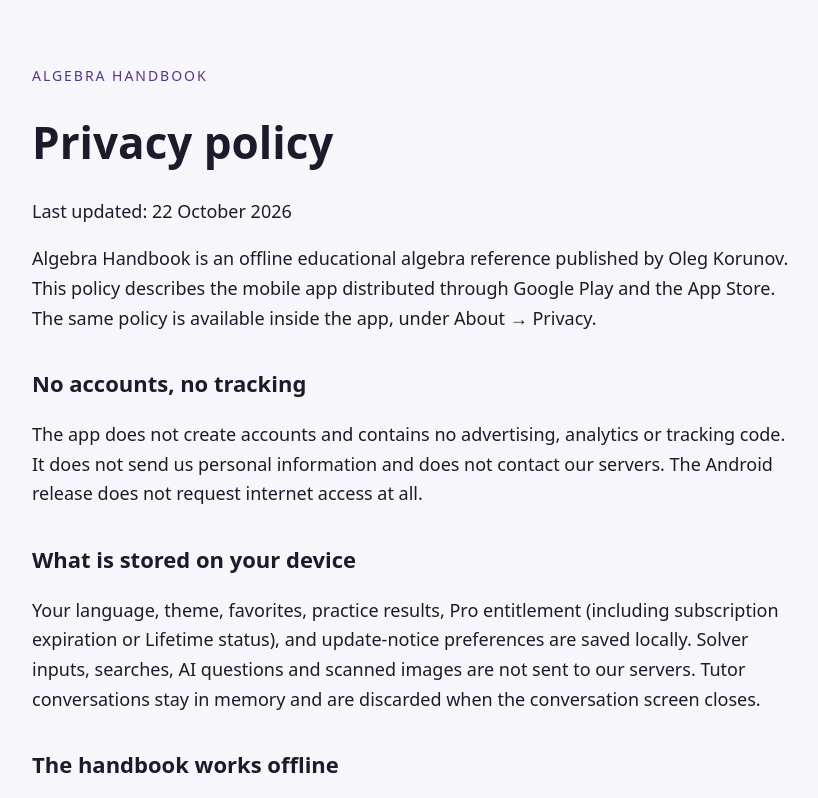
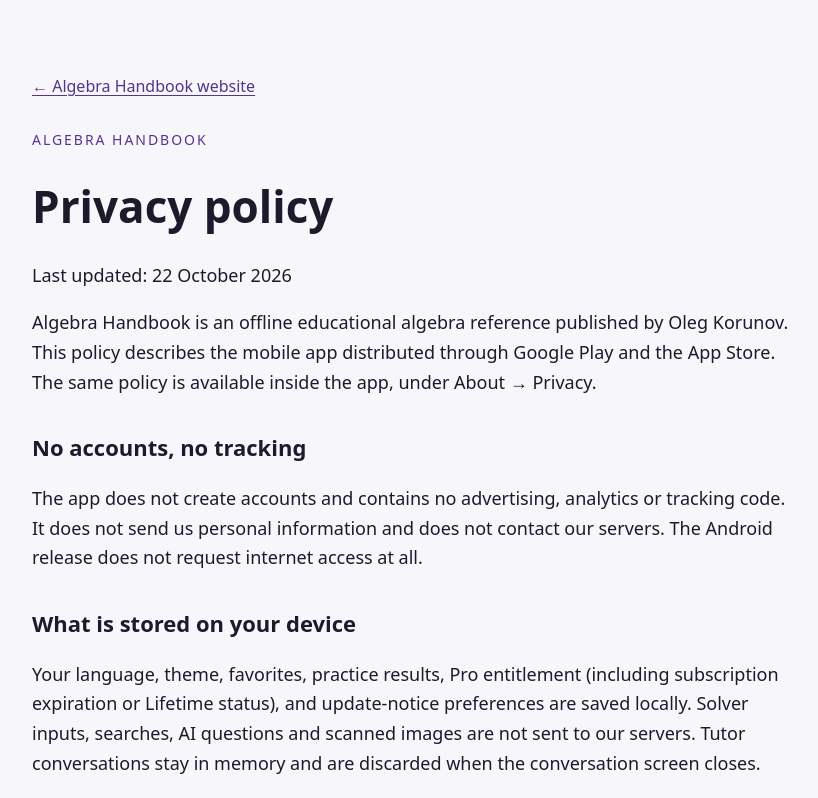
Before and after one commit to ultim8digital/algebra, a plain HTML site: page privacy.html in a window 1280 px wide. Shown: the top 798 px of the page, without its empty margins (228-1046 px from the left). Drawn offline with Linux system fonts and the light colour scheme.

Commit message:
Add a website link to the privacy page

```diff
--- a/privacy.html
+++ b/privacy.html
@@ -1,4 +1,8 @@
-<!doctype html><html lang="en"><meta charset="utf-8"><meta name="viewport" content="width=device-width, initial-scale=1"><title>Privacy · Algebra Handbook</title><style>body{max-width:760px;margin:64px auto;padding:0 24px;background:#f7f6fa;color:#1d1a2b;font:18px/1.65 system-ui}header{letter-spacing:.14em;font-size:14px;color:#54348c}h1{font-size:44px;line-height:1.15}h2{margin-top:32px;font-size:22px}a{color:#54348c}.note{padding:16px;background:#e9e4f2;border-radius:12px}footer{margin-top:48px;border-top:1px solid #d5cee2;padding-top:20px;font-size:15px}</style>
+<!doctype html><html lang="en"><meta charset="utf-8"><meta name="viewport" content="width=device-width, initial-scale=1"><title>Privacy · Algebra Handbook</title><style>body{max-width:760px;margin:64px auto;padding:0 24px;background:#f7f6fa;color:#1d1a2b;font:18px/1.65 system-ui}header{letter-spacing:.14em;font-size:14px;color:#54348c}h1{font-size:44px;line-height:1.15}h2{margin-top:32px;font-size:22px}a{color:#54348c}.note{padding:16px;background:#e9e4f2;border-radius:12px}footer{margin-top:48px;border-top:1px solid #d5cee2;padding-top:20px;font-size:15px}
+/* App website navigation */
+nav.privacy-home{margin:0 0 20px;padding:0;border:0;display:flex;flex-wrap:wrap;gap:12px;font-size:16px;line-height:1.5}nav.privacy-home a{display:inline-flex;align-items:center;min-height:44px;max-width:100%;padding:6px 0;box-sizing:border-box;overflow-wrap:anywhere;text-decoration:underline;text-underline-offset:3px}nav.privacy-home a:focus-visible{outline:2px solid currentColor;outline-offset:4px}
+</style>
+<nav class="privacy-home" aria-label="App website"><a href="https://ultim8digital.github.io/algebra/">← Algebra Handbook website</a></nav>
 <header>ALGEBRA HANDBOOK</header><h1>Privacy policy</h1><p>Last updated: 22 October 2026</p>
 <p>Algebra Handbook is an offline educational algebra reference published by Oleg Korunov. This policy describes the mobile app distributed through Google Play and the App Store. The same policy is available inside the app, under About → Privacy.</p>
 <h2>No accounts, no tracking</h2><p>The app does not create accounts and contains no advertising, analytics or tracking code. It does not send us personal information and does not contact our servers. The Android release does not request internet access at all.</p>
```
